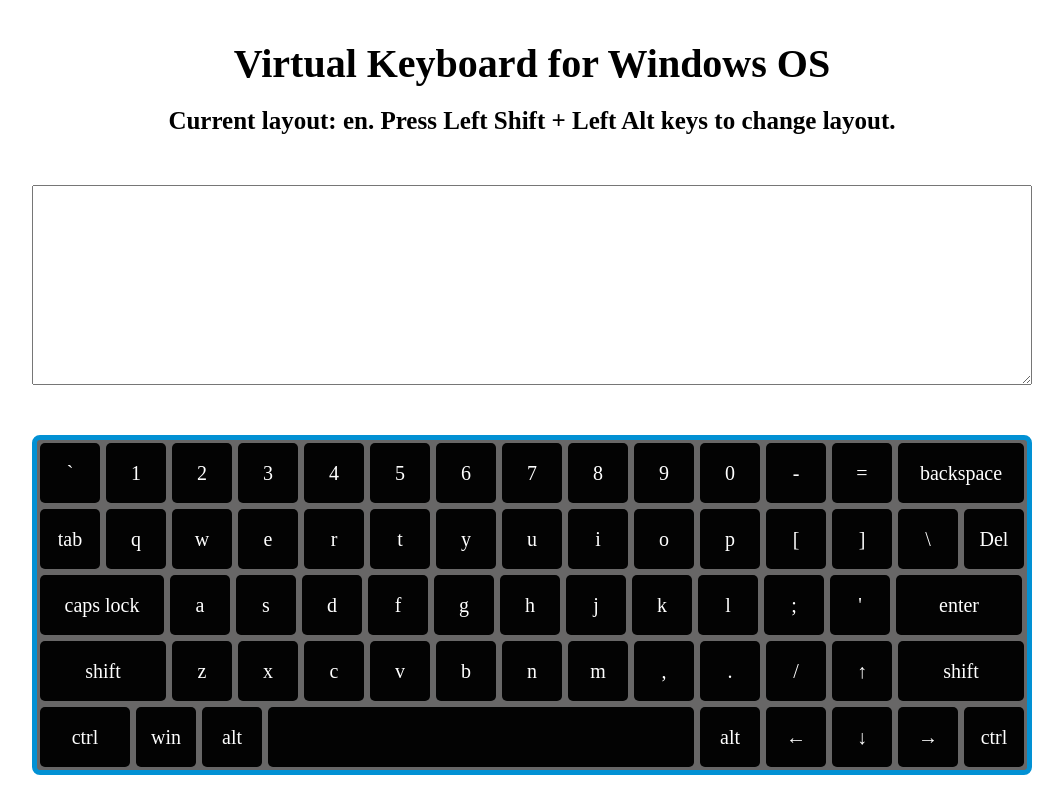
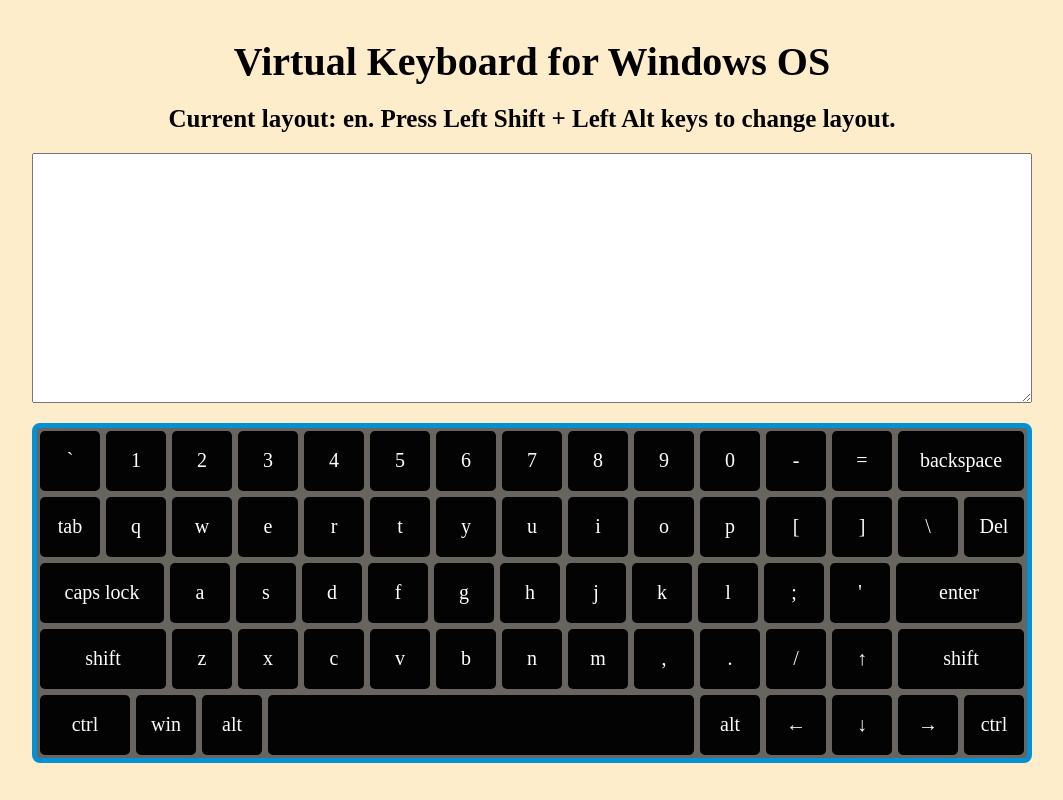
Before and after one commit to maksimizer/Virtual-Keyboard-RSS, a website with bundled scripts: page index.html in a window 1280 px wide. Shown: the whole page, without its empty margins (108-1171 px from the left). Built offline with nearby package versions, Linux system fonts and the light colour scheme.

Commit message:
fix: edit styles

```diff
--- a/style.css
+++ b/style.css
@@ -5,6 +5,7 @@
 }
 html {
     font-size: 20px;
+    background-color: rgba(253, 231, 184, 0.74);
 }
 .wrapper {
     display: flex;
@@ -12,9 +13,7 @@
     justify-content: center;
     align-items: center;
     gap: 20px;
-}
-.title {
-    margin-top: 40px;
+    height: 100vh;
 }
 .info {
     font-weight: bold;
@@ -23,11 +22,9 @@
 .textarea {
     display: block;
     width: 1000px;
-    height: 200px;
-    margin-top: 30px;
+    height: 250px;
 }
 .keyboard {
-    margin-top: 30px;
     width: 1000px;
     background: #4d4c4cd8;
     border-radius: 8px;
```
